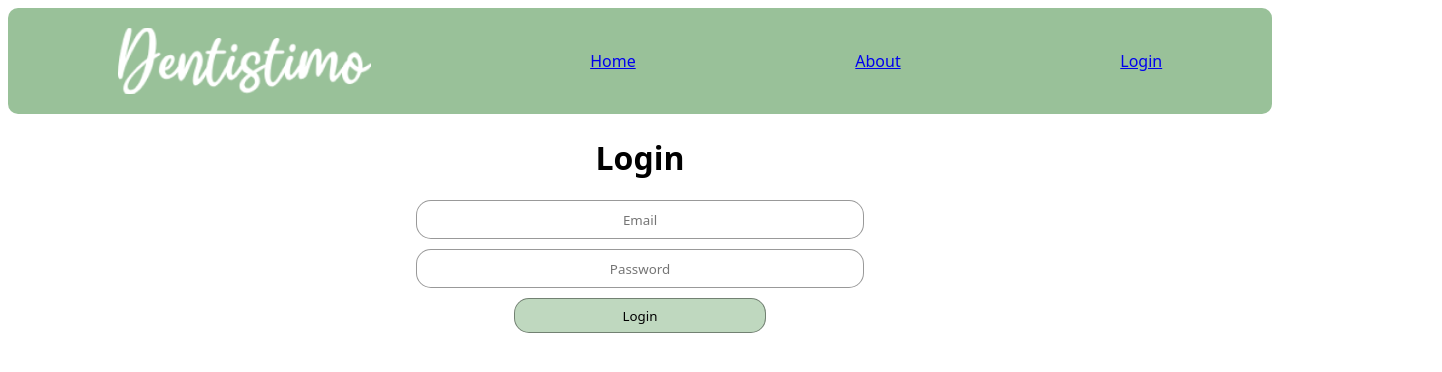
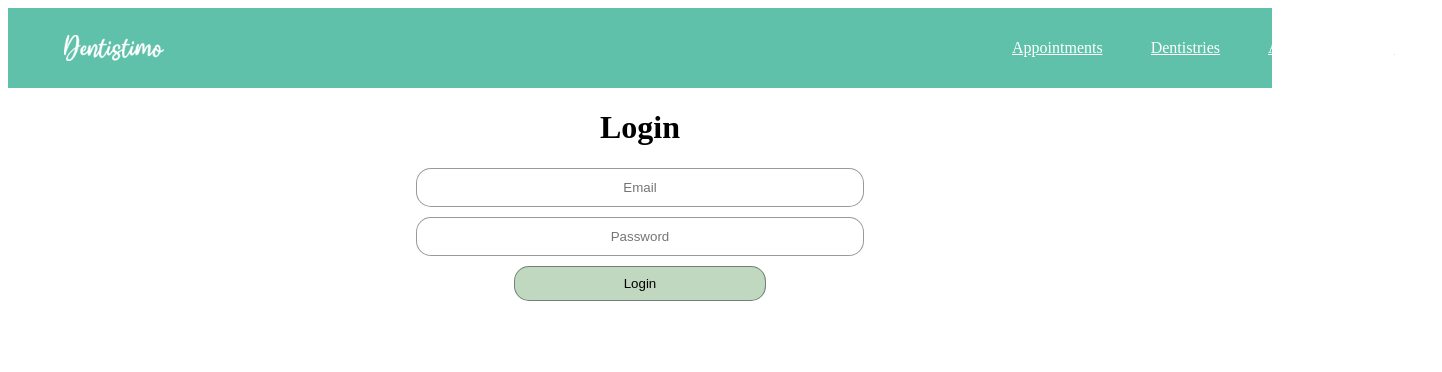
Before and after one commit to TheRealKwabena/T2-User-Interface, a React (Create React App) app in the folder dentistimo_ui/: page /login in a window 1280 px wide. Shown: the top 372 px of the page, 1442 px wide, since content can reach past the window. Built offline with nearby package versions, Linux system fonts and the light colour scheme.

Commit message:
feat: updated navbar

```diff
--- a/dentistimo_ui/src/App.tsx
+++ b/dentistimo_ui/src/App.tsx
@@ -1,15 +1,19 @@
 import { BrowserRouter, Route, Routes } from "react-router-dom";
+import Header from "./components/Header/Header";
 import Login from "./pages/Login";
+
 
 interface IAppProps {}
 
 const App: React.FunctionComponent<IAppProps> = (props) => {
   return (
     <BrowserRouter>
+      <Header/>
       <Routes>
         <Route path="/login" element={<Login/>}></Route>
       </Routes>
     </BrowserRouter>
+
   );
 };
 
--- a/dentistimo_ui/src/components/Header.tsx
+++ /dev/null
@@ -1,24 +0,0 @@
-import React from 'react'
-import { Link } from 'react-router-dom';
-import './styles.css'
-
-export interface IHeaderProps {}
-
-const Header: React.FunctionComponent<IHeaderProps> = (props: IHeaderProps) => {
-  return (
-    <nav className="navbar">
-      <img style={{width: "20%"}} src={require("../assets/image.png")} alt=""/>
-      <div className="menu-option">
-        <Link to={`/`}>Home</Link>
-      </div>
-      <div className="menu-option">
-        <Link to={`/about`}>About</Link>
-      </div>
-      <div className="menu-option">
-        <Link to={`/login`}>Login</Link>
-      </div>
-    </nav>
-  )
-}
-
-export default Header;
--- /dev/null
+++ b/dentistimo_ui/src/components/Header/Header.tsx
@@ -0,0 +1,34 @@
+import React from 'react'
+import { Nav, NavbarContainer, LogoContainer, PagesContainer, LinkContainer } from './HeaderElements';
+import { Logo } from './logo/LogoStyle';
+
+
+export interface IHeaderProps {}
+
+const Header: React.FunctionComponent<IHeaderProps> = (props: IHeaderProps) => {
+  return (
+      <Nav>
+        <NavbarContainer>
+          <LogoContainer to='/'>
+            <Logo src={require("./logo/image.png")} />
+            <PagesContainer>
+              <LinkContainer to={`/appointments`}>
+                Appointments
+              </LinkContainer>
+              <LinkContainer to={`/dentistries`}>
+                Dentistries
+              </LinkContainer>
+              <LinkContainer to={`/about`}>
+                About
+              </LinkContainer>
+              <LinkContainer to={`/login`}>
+                Login
+              </LinkContainer>
+            </PagesContainer>
+          </LogoContainer>
+        </NavbarContainer>
+      </Nav>
+  )
+}
+
+export default Header;
--- /dev/null
+++ b/dentistimo_ui/src/components/Header/HeaderElements.ts
@@ -0,0 +1,32 @@
+import styled from 'styled-components';
+import { Link } from 'react-router-dom';
+
+export const Nav = styled.nav`
+    background: #5FC1AA;
+    height: 80px;
+    display: flex;
+`
+
+export const NavbarContainer = styled.div`
+    display: flex;
+    justify-content: space-between;
+    height: 80px;
+    width: 100%;
+    padding: 0 24px;
+    max-width: 1100px;
+`
+export const PagesContainer = styled.div`
+    display: flex;
+    margin-left: 50rem;
+`
+export const LinkContainer = styled(Link)`
+    margin-right: 3rem;
+    color: white;
+
+`
+
+export const LogoContainer = styled(Link)`
+    display: flex;
+    align-items: center;
+    margin-left: 2rem;
+`
--- /dev/null
+++ b/dentistimo_ui/src/components/Header/logo/LogoStyle.ts
@@ -0,0 +1,6 @@
+import styled from 'styled-components';
+
+export const Logo = styled.img`
+  width: 100px;
+  margin-right: 3rem;
+`
--- a/dentistimo_ui/src/components/styles.css
+++ b/dentistimo_ui/src/components/styles.css
@@ -6,7 +6,6 @@
     display: flex;
     align-items: center;
     justify-content: space-around;
-    background-color: rgba(0, 100, 0, 0.4);
-    padding: 20px 0px 20px 0px;
-    border-radius: 10px;
+    width: 100%;
+    background-color: green;
 }
--- a/dentistimo_ui/src/index.tsx
+++ b/dentistimo_ui/src/index.tsx
@@ -1,6 +1,6 @@
 import React from 'react';
 import ReactDOM from 'react-dom/client';
-import App from './app';
+import App from './App';
 import reportWebVitals from './reportWebVitals';
 
 const root = ReactDOM.createRoot(
--- a/dentistimo_ui/src/pages/Login.tsx
+++ b/dentistimo_ui/src/pages/Login.tsx
@@ -1,5 +1,5 @@
 import React from 'react'
-import Header from '../components/Header';
+import Header from '../components/Header/Header';
 import "./index.css";
 
 export interface ILoginProps {}
@@ -7,7 +7,6 @@ export interface ILoginProps {}
 const Login: React.FunctionComponent<ILoginProps> = (props) => {
   return (
     <div>
-      <Header/>
       <h1 style={{display: "flex", justifyContent: "center"}}>Login</h1>
       <form className="login-form">
         <input type="email" placeholder='Email' className="input-options" id="reg_email"/>
```
Also changed, not shown: dentistimo_ui/package.json (+7 -0 lines), dentistimo_ui/src/components/Header/logo/image.png (renamed from dentistimo_ui/src/assets/image.png), 1 other file (tests, documents, lock files or other folders).
